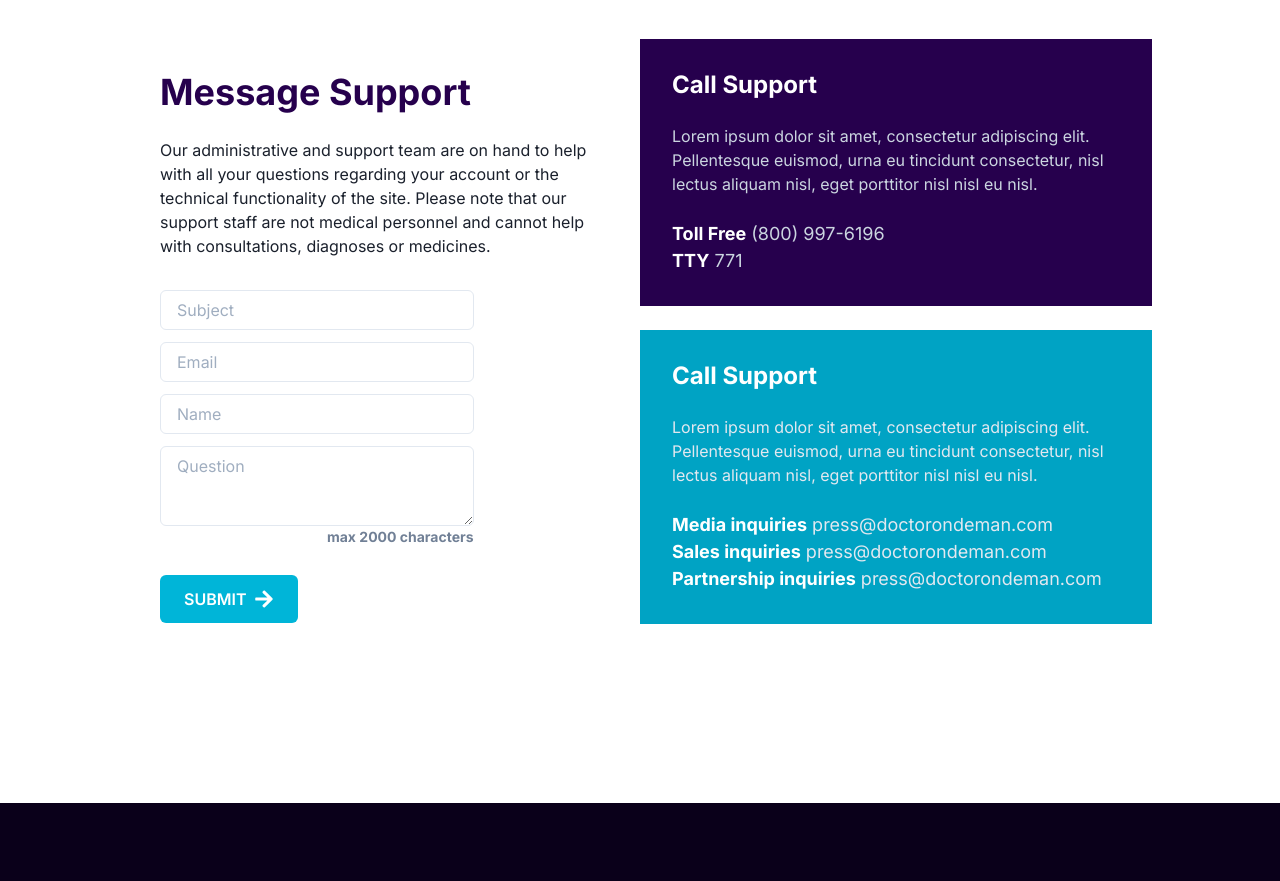
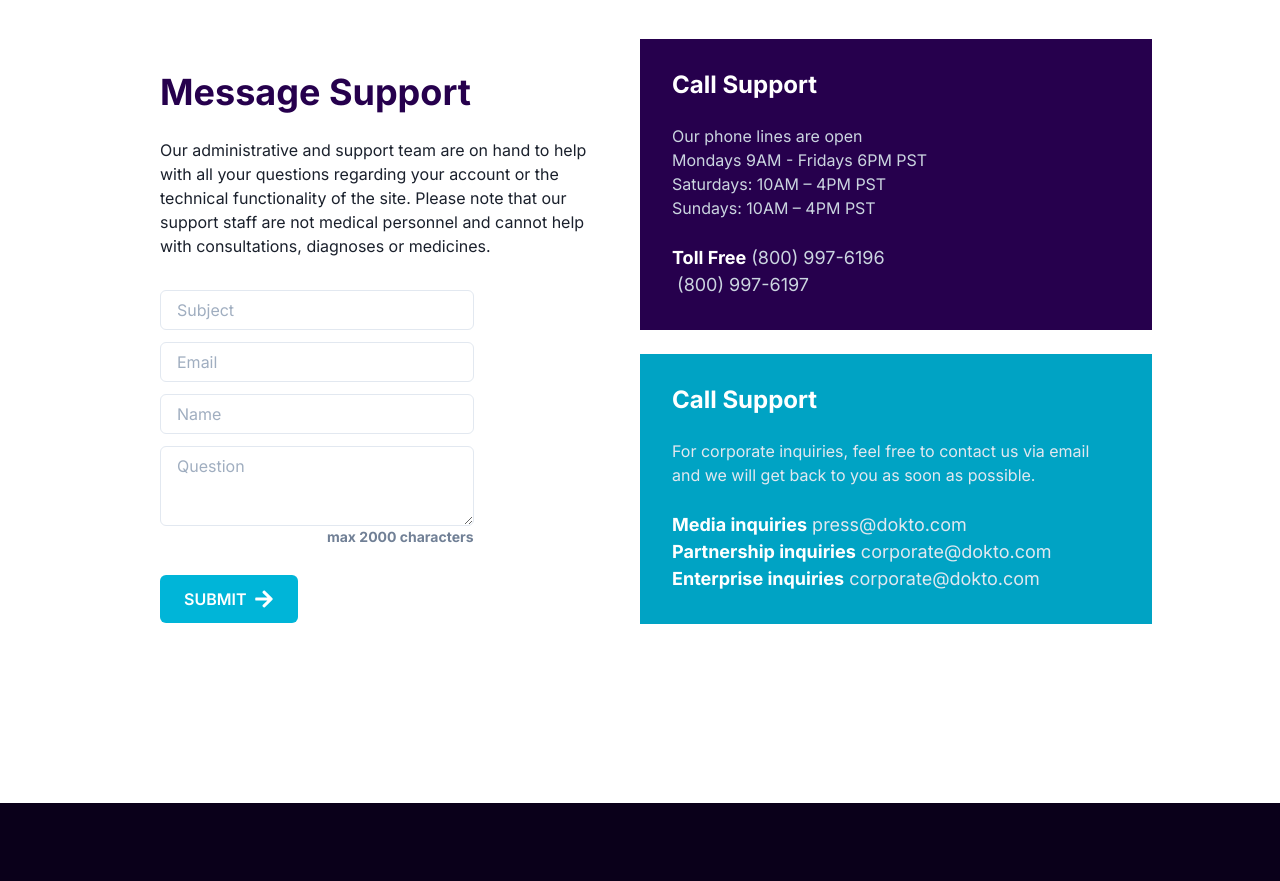
Before and after one commit to leveorxyz/dokto-frontend, a React (Create React App) app: page /contact in a window 1280 px wide. Shown: the part 1120-2001 px from the top of the page. Built offline with nearby package versions, Linux system fonts and the light colour scheme.

Commit message:
Update Contact us message support description

```diff
--- a/src/components/contact_us/MessageSupport.tsx
+++ b/src/components/contact_us/MessageSupport.tsx
@@ -10,15 +10,19 @@ const TelephoneContact = () => (
   <Box bg="brand.dark" color="white" p={[6, 6, 8, 8, 8]}>
     <Heading as="h3" fontSize="2xl" pb={6}>Call Support</Heading>
     <Text color="gray.300">
-      Lorem ipsum dolor sit amet, consectetur adipiscing elit.
-      Pellentesque euismod, urna eu tincidunt consectetur, nisl
-      lectus aliquam nisl, eget porttitor nisl nisl eu nisl.
+      Our phone lines are open
+      <br />
+      Mondays 9AM - Fridays 6PM PST
+      <br />
+      Saturdays: 10AM – 4PM PST
+      <br />
+      Sundays: 10AM – 4PM PST
     </Text>
     <br />
     {
       [
         { initial: "Toll Free", desc: "(800) 997-6196" },
-        { initial: "TTY", desc: "771" },
+        { initial: "", desc: "(800) 997-6197" },
       ].map(({ initial, desc }) => (
         <Text key={initial} fontSize="lg">
           <b>{initial}</b>
@@ -36,16 +40,14 @@ const EmailContact = () => (
   <Box bg="cyan.600" color="white" p={[6, 6, 8, 8, 8]}>
     <Heading as="h3" fontSize="2xl" pb={6}>Call Support</Heading>
     <Text color="gray.200">
-      Lorem ipsum dolor sit amet, consectetur adipiscing elit.
-      Pellentesque euismod, urna eu tincidunt consectetur, nisl
-      lectus aliquam nisl, eget porttitor nisl nisl eu nisl.
+      For corporate inquiries, feel free to contact us via email and we will get back to you as soon as possible.
     </Text>
     <br />
     {
       [
-        { initial: "Media inquiries", desc: "press@doctorondeman.com" },
-        { initial: "Sales inquiries", desc: "press@doctorondeman.com" },
-        { initial: "Partnership inquiries", desc: "press@doctorondeman.com" },
+        { initial: "Media inquiries", desc: "press@dokto.com" },
+        { initial: "Partnership inquiries", desc: "corporate@dokto.com" },
+        { initial: "Enterprise inquiries", desc: "corporate@dokto.com" },
       ].map(({ initial, desc }) => (
         <Text key={initial} fontSize="lg">
           <b>{initial}</b>
```
